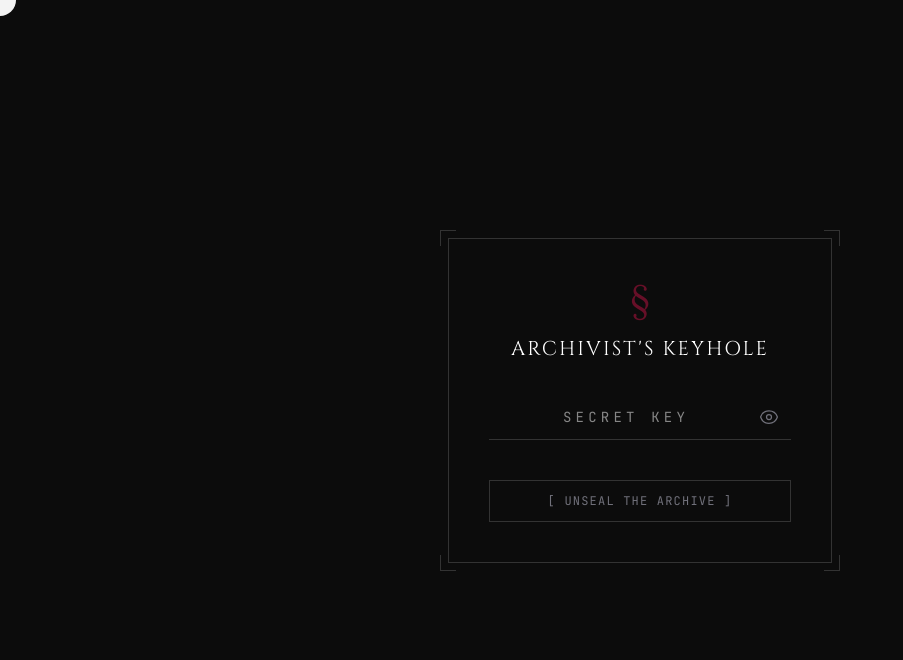
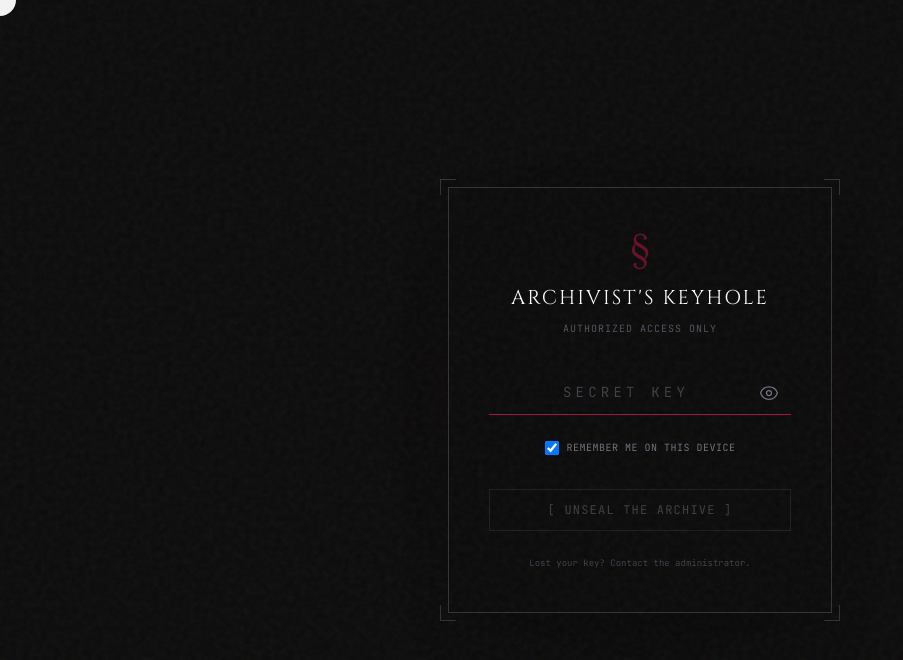
Before and after one commit to AlifNayaza/Portfolio, a React (Vite) app: page /keyhole in a window 1280 px wide. Shown: the top 660 px of the page, without its empty margins (0-903 px from the left). Built offline with nearby package versions, Linux system fonts and the light colour scheme; no server answers.

Commit message:
Fix login issue, improve admin UI, and add playlist

```diff
--- a/src/pages/Admin.jsx
+++ b/src/pages/Admin.jsx
@@ -2,11 +2,30 @@ import { useEffect, useState } from "react";
 import axios from "axios";
 import { toast } from "react-hot-toast";
 import { motion, AnimatePresence } from "framer-motion";
+import { useNavigate } from "react-router-dom";
 import ImageUploader from "../components/admin/ImageUploader";
 import AudioUploader from "../components/admin/AudioUploader";
 import { usePortfolio } from "../context/PortfolioContext";
 
 const API_URL = "/.netlify/functions/portfolio";
+
+// --- Helper untuk manage auth session ---
+const getAuthToken = () => {
+    return localStorage.getItem("admin_session") || sessionStorage.getItem("admin_session");
+};
+
+const setAuthToken = (token, remember = true) => {
+    if (remember) {
+        localStorage.setItem("admin_session", token);
+    } else {
+        sessionStorage.setItem("admin_session", token);
+    }
+};
+
+const clearAuthToken = () => {
+    localStorage.removeItem("admin_session");
+    sessionStorage.removeItem("admin_session");
+};
 
 // --- Helper Components (Internal) ---
 const AdminInput = ({ label, textarea, ...props }) => {
@@ -56,8 +75,9 @@ const listItemVariants = {
 };
 
 export default function Admin() {
+    const navigate = useNavigate();
     const { refreshData } = usePortfolio();
-    const [password] = useState(localStorage.getItem("admin_session") || "");
+    const [password, setPassword] = useState("");
     const [activeTab, setActiveTab] = useState("home");
     const [loading, setLoading] = useState(true);
     const [saving, setSaving] = useState(false);
@@ -73,7 +93,20 @@ export default function Admin() {
         contact: { email: "", linkedin: "", github: "", instagram: "", twitter: "" }
     });
 
+    // Validasi auth saat component mount
     useEffect(() => {
+        const token = getAuthToken();
+        if (!token) {
+            toast.error("Session expired. Please login again.");
+            navigate("/keyhole");
+            return;
+        }
+        setPassword(token);
+    }, [navigate]);
+
+    useEffect(() => {
+        if (!password) return;
+
         axios.get(API_URL).then(res => {
             let fetchedData = res.data || {};
 
@@ -90,24 +123,42 @@ export default function Admin() {
             setLoading(false);
             toast.error("Failed to load data.");
         });
-    }, []);
+    }, [password]);
 
     const handleSave = async () => {
+        const currentToken = getAuthToken();
+
+        if (!currentToken) {
+            toast.error("Session expired. Please login again.");
+            navigate("/keyhole");
+            return;
+        }
+
         setSaving(true);
         try {
-            await axios.post(API_URL, formData, { headers: { Authorization: password } });
+            await axios.post(API_URL, formData, {
+                headers: { Authorization: currentToken }
+            });
             toast.success("MANUSCRIPT UPDATED.");
             refreshData();
         } catch (e) {
-            toast.error("ERROR: UNAUTHORIZED. Please re-login.");
+            console.error("Save error:", e);
+            if (e.response?.status === 401) {
+                toast.error("Session expired. Please login again.");
+                clearAuthToken();
+                navigate("/keyhole");
+            } else {
+                toast.error("Failed to save. Please try again.");
+            }
         } finally {
             setSaving(false);
         }
     };
 
     const handleLogout = () => {
-        localStorage.removeItem("admin_session");
-        window.location.href = "/keyhole";
+        clearAuthToken();
+        toast.success("Logged out successfully.");
+        navigate("/keyhole");
     };
 
     // Helper functions
@@ -222,7 +273,6 @@ export default function Admin() {
                             key={activeTab} variants={tabContentVariants}
                             initial="hidden" animate="visible" exit="exit"
                         >
-                            {/* --- KONTEN TAB (Sama seperti sebelumnya, tidak perlu diubah) --- */}
                             {/* Home */}
                             {activeTab === "home" && (
                                 <div>
--- a/src/pages/Login.jsx
+++ b/src/pages/Login.jsx
@@ -1,8 +1,9 @@
 import { useState } from "react";
 import { useNavigate } from "react-router-dom";
 import { motion } from "framer-motion";
+import { toast } from "react-hot-toast";
 
-// Helper komponen untuk ikon (tidak berubah)
+// Helper komponen untuk ikon
 const EyeIcon = () => (
     <svg xmlns="http://www.w3.org/2000/svg" fill="none" viewBox="0 0 24 24" strokeWidth={1.5} stroke="currentColor" className="w-5 h-5">
         <path strokeLinecap="round" strokeLinejoin="round" d="M2.036 12.322a1.012 1.012 0 010-.639C3.423 7.51 7.36 4.5 12 4.5c4.638 0 8.573 3.007 9.963 7.178.07.207.07.432 0 .639C20.577 16.49 16.64 19.5 12 19.5c-4.638 0-8.573-3.007-9.963-7.178z" />
@@ -16,20 +17,50 @@ const EyeSlashIcon = () => (
     </svg>
 );
 
-// Ini adalah path ke DASHBOARD ADMIN, bukan halaman login.
+// Path ke dashboard admin
 const ADMIN_PATH = import.meta.env.VITE_ADMIN_PATH || "/adomin";
+const ADMIN_SECRET = import.meta.env.VITE_ADMIN_SECRET;
 
 export default function Login() {
   const [input, setInput] = useState("");
   const [isKeyVisible, setIsKeyVisible] = useState(false);
+  const [rememberMe, setRememberMe] = useState(true);
+  const [loading, setLoading] = useState(false);
   const navigate = useNavigate();
 
-  const handleLogin = (e) => {
+  const handleLogin = async (e) => {
     e.preventDefault();
-    if (!input) return;
-    localStorage.setItem("admin_session", input);
-    // --- PERBAIKAN LOGIKA UTAMA DI SINI ---
-    // Setelah login, arahkan ke path dashboard admin yang sebenarnya.
+    if (!input) {
+      toast.error("Please enter the secret key.");
+      return;
+    }
+
+    setLoading(true);
+
+    // Simulasi delay untuk UX yang lebih baik
+    await new Promise(resolve => setTimeout(resolve, 600));
+
+    // Validasi password jika ADMIN_SECRET di-set
+    if (ADMIN_SECRET && input !== ADMIN_SECRET) {
+      toast.error("INCORRECT KEY. ACCESS DENIED.");
+      setInput("");
+      setLoading(false);
+      return;
+    }
+
+    // Simpan session berdasarkan pilihan "Remember Me"
+    if (rememberMe) {
+      localStorage.setItem("admin_session", input);
+      // Hapus dari sessionStorage jika ada
+      sessionStorage.removeItem("admin_session");
+    } else {
+      sessionStorage.setItem("admin_session", input);
+      // Hapus dari localStorage jika ada
+      localStorage.removeItem("admin_session");
+    }
+
+    toast.success("ACCESS GRANTED.");
+    setLoading(false);
     navigate(ADMIN_PATH);
   };
 
@@ -43,36 +74,111 @@ export default function Login() {
   };
 
   return (
-    <div className="min-h-screen bg-[#0c0c0c] flex items-center justify-center text-white p-4">
-      <motion.div className="w-full max-w-sm relative" variants={formVariants} initial="hidden" animate="visible">
+    <div className="min-h-screen bg-[#0c0c0c] flex items-center justify-center text-white p-4 relative overflow-hidden">
+      {/* Noise overlay */}
+      <div className="noise-overlay fixed top-0 left-0 w-full h-full pointer-events-none z-[1] opacity-[0.03]"></div>
+
+      {/* Vignette effect */}
+      <div className="fixed inset-0 bg-gradient-radial from-transparent via-black/50 to-black pointer-events-none"></div>
+
+      <motion.div
+        className="w-full max-w-sm relative z-10"
+        variants={formVariants}
+        initial="hidden"
+        animate="visible"
+      >
+        {/* Decorative corners */}
         <div className="absolute -top-2 -left-2 w-4 h-4 border-t border-l border-[#333]"></div>
         <div className="absolute -top-2 -right-2 w-4 h-4 border-t border-r border-[#333]"></div>
         <div className="absolute -bottom-2 -left-2 w-4 h-4 border-b border-l border-[#333]"></div>
         <div className="absolute -bottom-2 -right-2 w-4 h-4 border-b border-r border-[#333]"></div>
 
-        <form onSubmit={handleLogin} className="w-full bg-[#0c0c0c] p-8 md:p-10 border border-[#333] flex flex-col items-center">
-          <motion.div className="text-4xl text-[#9f1239] mb-4" animate={{ opacity: [0.5, 1, 0.5] }} transition={{ duration: 3, repeat: Infinity, ease: "easeInOut" }}>
+        <form onSubmit={handleLogin} className="w-full bg-[#0c0c0c]/90 backdrop-blur-sm p-8 md:p-10 border border-[#333] flex flex-col items-center shadow-2xl">
+          {/* Logo with pulse animation */}
+          <motion.div
+            className="text-4xl text-[#9f1239] mb-4"
+            animate={{ opacity: [0.5, 1, 0.5] }}
+            transition={{ duration: 3, repeat: Infinity, ease: "easeInOut" }}
+          >
             §
           </motion.div>
-          <h1 className="text-xl font-display mb-8 text-center uppercase tracking-widest">Archivist's Keyhole</h1>
 
-          <div className="relative w-full mb-10">
+          <h1 className="text-xl font-display mb-2 text-center uppercase tracking-widest">
+            Archivist's Keyhole
+          </h1>
+          <p className="font-mono text-[10px] text-zinc-600 tracking-widest mb-8">
+            AUTHORIZED ACCESS ONLY
+          </p>
+
+          {/* Password Input */}
+          <div className="relative w-full mb-6">
             <input
               type={isKeyVisible ? "text" : "password"}
               placeholder="SECRET KEY"
-              className="w-full bg-transparent border-b border-[#333] p-3 pr-10 text-center font-mono tracking-[0.3em] text-sm focus:border-[#9f1239] focus:outline-none transition-colors"
+              className="w-full bg-transparent border-b border-[#333] p-3 pr-10 text-center font-mono tracking-[0.3em] text-sm focus:border-[#9f1239] focus:outline-none transition-colors placeholder:text-zinc-700"
               value={input}
               onChange={(e) => setInput(e.target.value)}
+              disabled={loading}
+              autoFocus
             />
-            <button type="button" onClick={toggleKeyVisibility} className="absolute inset-y-0 right-0 flex items-center px-3 text-zinc-500 hover:text-white transition-colors" aria-label="Toggle password visibility">
+            <button
+              type="button"
+              onClick={toggleKeyVisibility}
+              className="absolute inset-y-0 right-0 flex items-center px-3 text-zinc-500 hover:text-white transition-colors"
+              aria-label="Toggle password visibility"
+              disabled={loading}
+            >
               {isKeyVisible ? <EyeSlashIcon /> : <EyeIcon />}
             </button>
           </div>
 
-          <button type="submit" className="w-full font-mono text-xs text-zinc-500 tracking-widest py-3 border border-[#333] hover:border-[#9f1239] hover:text-white hover:bg-[#9f1239]/10 transition-all duration-300">
-            [ UNSEAL THE ARCHIVE ]
-          </button>
+          {/* Remember Me Checkbox */}
+          <div className="flex items-center gap-2 mb-8 w-full justify-center">
+            <input
+              type="checkbox"
+              id="rememberMe"
+              checked={rememberMe}
+              onChange={(e) => setRememberMe(e.target.checked)}
+              disabled={loading}
+              className="w-3.5 h-3.5 bg-transparent border border-[#333] rounded-sm checked:bg-[#9f1239] checked:border-[#9f1239] focus:ring-1 focus:ring-[#9f1239] focus:ring-offset-0 cursor-pointer"
+            />
+            <label
+              htmlFor="rememberMe"
+              className="font-mono text-[10px] text-zinc-500 tracking-wider cursor-pointer select-none hover:text-zinc-400 transition-colors"
+            >
+              REMEMBER ME ON THIS DEVICE
+            </label>
+          </div>
+
+          {/* Submit Button */}
+          <motion.button
+            type="submit"
+            disabled={loading || !input}
+            whileHover={{ scale: loading ? 1 : 1.02 }}
+            whileTap={{ scale: loading ? 1 : 0.98 }}
+            className="w-full font-mono text-xs text-zinc-500 tracking-widest py-3 border border-[#333] hover:border-[#9f1239] hover:text-white hover:bg-[#9f1239]/10 transition-all duration-300 disabled:opacity-50 disabled:cursor-not-allowed"
+          >
+            {loading ? (
+              <span className="flex items-center justify-center gap-2">
+                <svg className="animate-spin h-4 w-4" xmlns="http://www.w3.org/2000/svg" fill="none" viewBox="0 0 24 24">
+                  <circle className="opacity-25" cx="12" cy="12" r="10" stroke="currentColor" strokeWidth="4"></circle>
+                  <path className="opacity-75" fill="currentColor" d="M4 12a8 8 0 018-8V0C5.373 0 0 5.373 0 12h4zm2 5.291A7.962 7.962 0 014 12H0c0 3.042 1.135 5.824 3 7.938l3-2.647z"></path>
+                </svg>
+                VERIFYING...
+              </span>
+            ) : (
+              "[ UNSEAL THE ARCHIVE ]"
+            )}
+          </motion.button>
+
+          {/* Footer hint */}
+          <p className="font-mono text-[9px] text-zinc-700 mt-6 text-center">
+            Lost your key? Contact the administrator.
+          </p>
         </form>
+
+        {/* Decorative glow */}
+        <div className="absolute -z-10 top-1/2 left-1/2 -translate-x-1/2 -translate-y-1/2 w-80 h-80 bg-[#9f1239]/5 rounded-full blur-3xl"></div>
       </motion.div>
     </div>
   );
```
